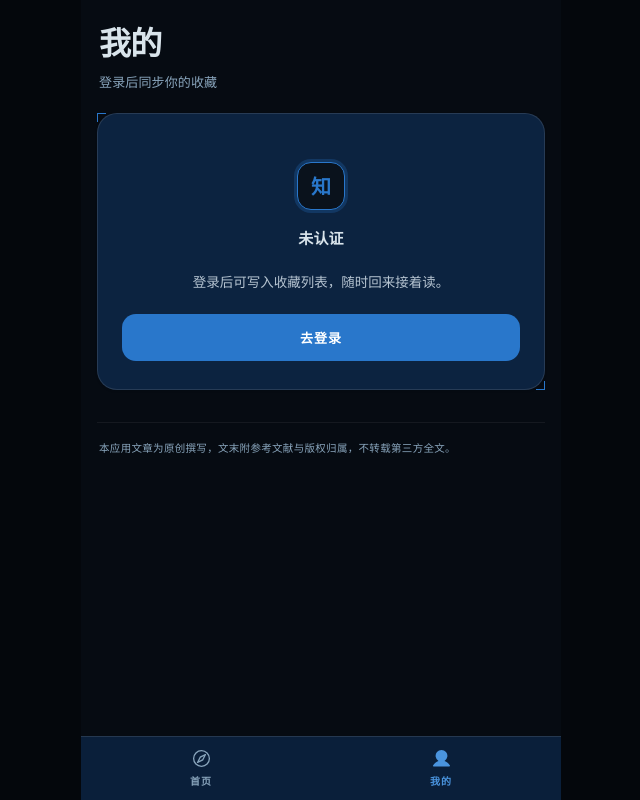
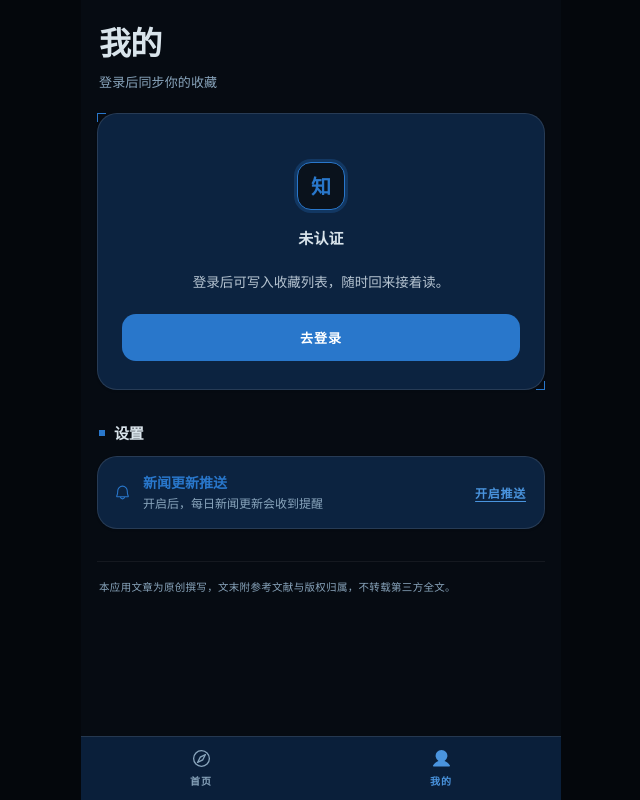
Before and after one commit to waitaoxiao985/AI_APP, a React (Vite) app in the folder frontend/: page /profile in a window 1280 px wide. Shown: the whole page, without its empty margins (319-959 px from the left). Built offline with nearby package versions, Linux system fonts and the light colour scheme.

Commit message:
feat(frontend): add web push toggle and service worker
- add PushToggle component wired into Profile page

- register service worker (sw.js) for push notifications

- add well-known assetlinks for TWA/Android verification

- add push API client and supporting styles

```diff
--- a/frontend/src/api.js
+++ b/frontend/src/api.js
@@ -127,3 +127,15 @@ export function addBookmark(articleId) {
 export function removeBookmark(articleId) {
   return request('/bookmarks/' + articleId, { method: 'DELETE' })
 }
+
+// Web Push
+export function getVapidKey() {
+  return request('/push/vapid-key')
+}
+
+export function subscribePush(subscription) {
+  return request('/push/subscribe', {
+    method: 'POST',
+    body: JSON.stringify(subscription)
+  })
+}
--- /dev/null
+++ b/frontend/src/components/PushToggle.jsx
@@ -0,0 +1,79 @@
+import React, { useState } from 'react'
+import { Bell } from '@phosphor-icons/react'
+import { getVapidKey, subscribePush } from '../api.js'
+
+// base64url -> Uint8Array，供 PushManager 订阅用
+function urlBase64ToUint8Array(base64String) {
+  const padding = '='.repeat((4 - (base64String.length % 4)) % 4)
+  const base64 = (base64String + padding).replace(/-/g, '+').replace(/_/g, '/')
+  const raw = atob(base64)
+  const out = new Uint8Array(raw.length)
+  for (let i = 0; i < raw.length; i++) out[i] = raw.charCodeAt(i)
+  return out
+}
+
+export default function PushToggle() {
+  const [state, setState] = useState('idle') // idle | loading | on | off
+  const [msg, setMsg] = useState('')
+
+  const supported =
+    typeof window !== 'undefined' &&
+    'serviceWorker' in navigator &&
+    'PushManager' in window
+
+  async function enable() {
+    if (!supported) {
+      setMsg('当前浏览器不支持推送')
+      return
+    }
+    setState('loading')
+    setMsg('')
+    try {
+      const reg = await navigator.serviceWorker.ready
+      const { publicKey } = await getVapidKey()
+      const sub = await reg.pushManager.subscribe({
+        userVisibleOnly: true,
+        applicationServerKey: urlBase64ToUint8Array(publicKey)
+      })
+      await subscribePush(sub.toJSON())
+      setState('on')
+      setMsg('推送已开启，新闻更新会提醒你')
+    } catch (e) {
+      setState('off')
+      if (Notification.permission === 'denied') {
+        setMsg('通知权限被拒绝，请在浏览器设置里允许通知')
+      } else {
+        setMsg('开启失败：' + (e.message || '请重试'))
+      }
+    }
+  }
+
+  if (!supported) {
+    return (
+      <div className="push-row enter">
+        <Bell size={17} />
+        <div className="push-body">
+          <strong>新闻更新推送</strong>
+          <p>当前浏览器不支持桌面/移动推送</p>
+        </div>
+      </div>
+    )
+  }
+
+  return (
+    <div className="push-row enter">
+      <Bell size={17} weight={state === 'on' ? 'fill' : 'regular'} />
+      <div className="push-body">
+        <strong>新闻更新推送</strong>
+        <p>{msg || (state === 'on' ? '已开启' : '开启后，每日新闻更新会收到提醒')}</p>
+      </div>
+      {state === 'on' ? (
+        <span className="push-on">已开启</span>
+      ) : (
+        <button className="btn-text" disabled={state === 'loading'} onClick={enable}>
+          {state === 'loading' ? '开启中…' : '开启推送'}
+        </button>
+      )}
+    </div>
+  )
+}
--- a/frontend/src/index.css
+++ b/frontend/src/index.css
@@ -935,6 +935,47 @@ input[aria-invalid='true'] {
   letter-spacing: 0.05em;
   color: var(--success);
   font-variant-numeric: tabular-nums;
+}
+
+.push-row {
+  display: flex;
+  align-items: center;
+  gap: 12px;
+  padding: 15px 16px;
+  background: var(--surface);
+  border: 1px solid var(--line-strong);
+  border-radius: var(--r-lg);
+  box-shadow: var(--shadow-low);
+  color: var(--accent);
+}
+
+.push-body {
+  flex: 1;
+  min-width: 0;
+}
+
+.push-body strong {
+  display: block;
+  font-family: var(--font-heading);
+  font-size: 14px;
+  font-weight: 700;
+  color: var(--text-1);
+}
+
+.push-body p {
+  margin-top: 3px;
+  font-size: 12px;
+  color: var(--text-3);
+  line-height: 1.5;
+}
+
+.push-on {
+  flex-shrink: 0;
+  font-family: var(--font-heading);
+  font-size: 11px;
+  font-weight: 700;
+  letter-spacing: 0.04em;
+  color: var(--success);
 }
 
 .center {
--- a/frontend/src/pages/Profile.jsx
+++ b/frontend/src/pages/Profile.jsx
@@ -3,6 +3,7 @@ import { Link, useNavigate } from 'react-router-dom'
 import { BookmarkSimple, Clock, SignOut, Books } from '@phosphor-icons/react'
 import { getBookmarks } from '../api.js'
 import Cover from '../components/Cover.jsx'
+import PushToggle from '../components/PushToggle.jsx'
 
 export default function Profile({ user, logout }) {
   const [bookmarks, setBookmarks] = useState([])
@@ -31,6 +32,9 @@ export default function Profile({ user, logout }) {
           <button onClick={() => navigate('/login')}>去登录</button>
         </div>
 
+        <h2 className="sub-title">设置</h2>
+        <PushToggle />
+
         <p className="page-foot">
           本应用文章为原创撰写，文末附参考文献与版权归属，不转载第三方全文。
         </p>
@@ -57,6 +61,9 @@ export default function Profile({ user, logout }) {
       </section>
 
       <h2 className="sub-title">我的收藏</h2>
+
+      <h2 className="sub-title">设置</h2>
+      <PushToggle />
 
       {error && (
         <div className="error enter" role="alert">
--- a/frontend/vite.config.js
+++ b/frontend/vite.config.js
@@ -7,6 +7,9 @@ export default defineConfig({
     react(),
     VitePWA({
       registerType: 'autoUpdate',
+      strategies: 'injectManifest',
+      srcDir: 'src',
+      filename: 'sw.js',
       manifest: {
         name: 'AI 知识库',
         short_name: 'AI 知识库',
```
Also changed, not shown: frontend/src/sw.js (added, +67 -0 lines), frontend/public/.well-known/assetlinks.json (added).
